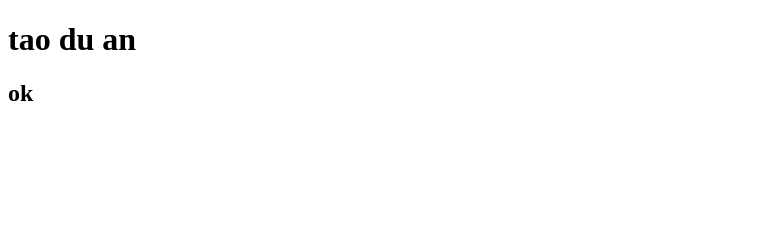
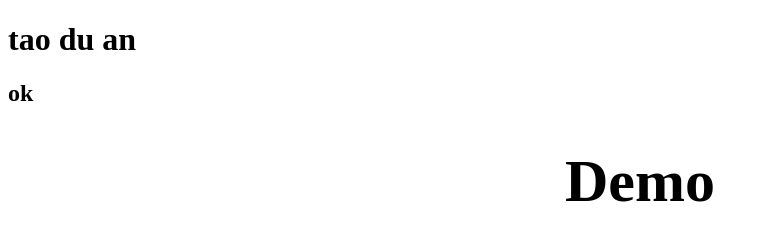
Before and after one commit to RyanNguyen1902/DemoTrinh1902, a plain HTML site: page index.html in a window 1280 px wide. Shown: the whole page, without its empty margins (0-768 px from the left). Drawn offline with Linux system fonts and the light colour scheme.

Commit message:
add demo

```diff
--- a/index.html
+++ b/index.html
@@ -9,5 +9,6 @@
 <body>
     <h1>tao du an</h1>
     <h2> ok</h2>
+    <h1 style="text-align: center; font-size: 60px;">Demo</H1>
 </body>
 </html>
```
